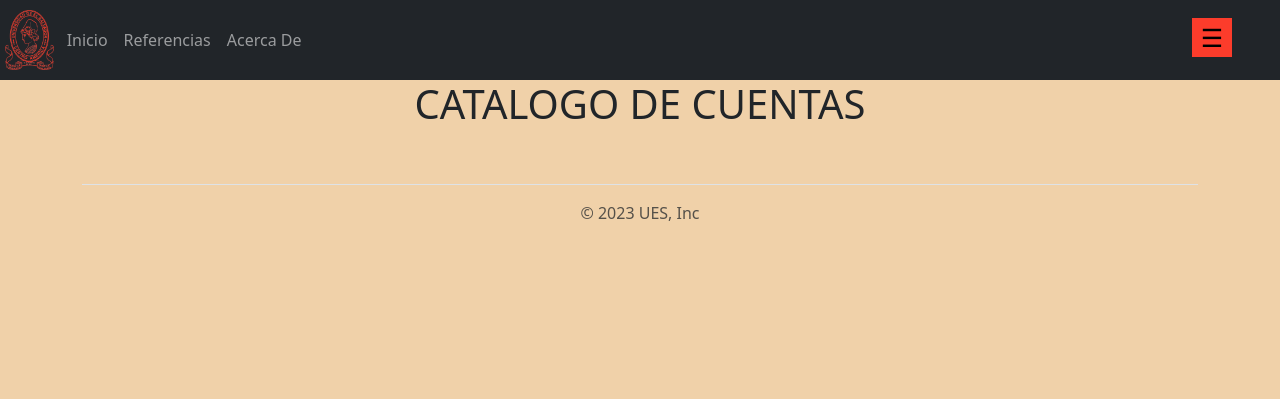
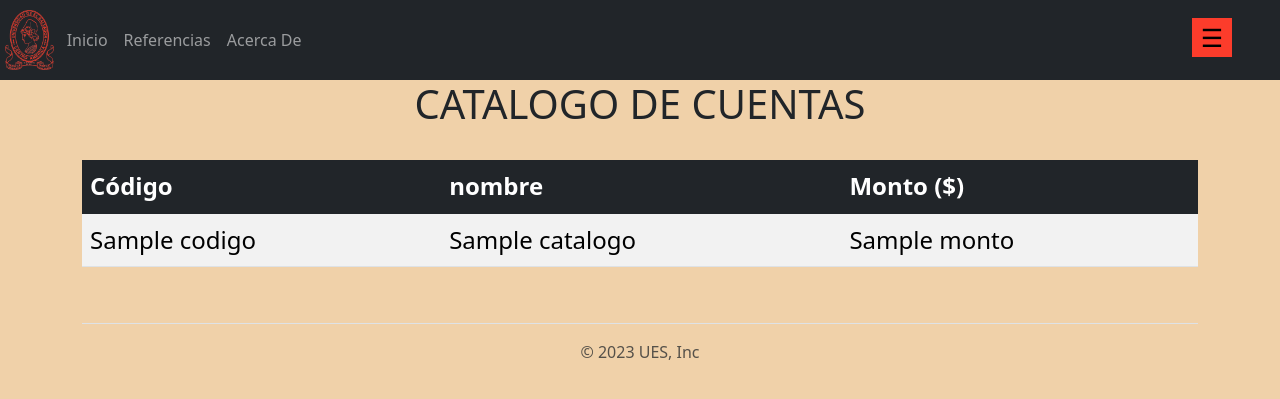
Before and after one commit to JGer04/ProyectoSIC, a Django app: template ServiTech/templates/cuenta/cuenta.html in a window 1280 px wide. Shown: the top 399 px of the page. Run offline with Django 4.2, Linux system fonts and the light colour scheme; the template is opened without the code that fills it: most values are stand-ins (such as "Sample title", 1, 10 or a date in 2020); some libraries are stand-ins or nearby versions.

Commit message:
Catalogo agregado

```diff
--- a/ServiTech/aplicaciones/cuenta/urls.py
+++ b/ServiTech/aplicaciones/cuenta/urls.py
@@ -2,6 +2,6 @@ from django.urls import path
 from . import views
 
 urlpatterns = [
-    path('cuenta/cuenta', views.cuenta, name='cuenta'),
+    path('cuenta/cuenta', views.cuentas, name='cuenta'),
 
 ]
--- a/ServiTech/templates/cuenta/cuenta.html
+++ b/ServiTech/templates/cuenta/cuenta.html
@@ -6,5 +6,27 @@
 {% endblock titulo %}
 
 {% block content %}
-<h1>CATALOGO DE CUENTAS</h1>
+    <h1>CATALOGO DE CUENTAS</h1><br>
+    <table class="table table-striped" style="font-size: x-large;">
+        <thead class="table-dark">
+            <tr>
+                <th>Código</th>
+                <th>nombre</th>
+
+                <th>Monto ($)</th>
+
+            </tr>
+        </thead>
+        <tbody class="table-group-divider">
+            {% for e in catalogo %}
+                <tr>
+                    <td> {{ e.codigo }}</td>
+                    <td> {{ e.nombre }}</td>
+
+                    <td> {{ e.monto }}</td>
+                </tr>
+                    {% endfor %}
+        </tbody>
+    </table>
+
 {% endblock content %}
--- a/ServiTech/templates/transaccion/transaccion.html
+++ b/ServiTech/templates/transaccion/transaccion.html
@@ -23,7 +23,7 @@
                     <th>Descripción</th>
                     <th>Cuenta Debe</th>
                     <th>Cuenta Haber</th>
-                    <th>Monto</th>
+                    <th>Monto ($)</th>
 
                 </tr>
             </thead>
```
Also changed, not shown: ServiTech/aplicaciones/cuenta/views.py (+10 -2 lines).
